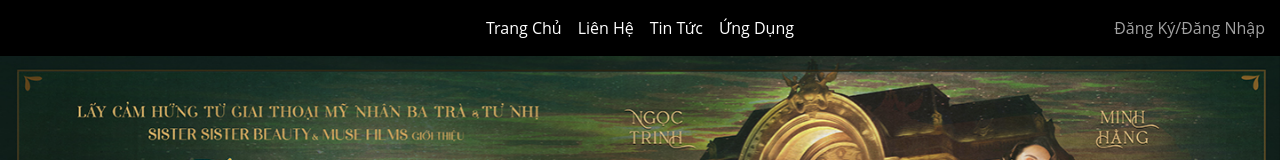
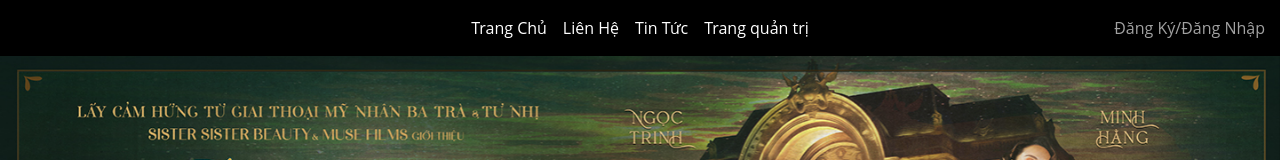
Before and after one commit to maianhtrung18/movieproject, a React (Create React App) app: page /home in a window 1280 px wide. Shown: the top 160 px of the page. Built offline with nearby package versions, Linux system fonts and the light colour scheme; no server answers.

Commit message:
edit header

```diff
--- a/src/components/Header.jsx
+++ b/src/components/Header.jsx
@@ -25,7 +25,7 @@ export default function Header() {
                             <NavLink className="nav-link" to="#">Tin Tức</NavLink>
                         </li>
                         <li className="nav-item">
-                            <NavLink className="nav-link" to="#">Ứng Dụng</NavLink>
+                            <NavLink className="nav-link" to="/quanlyphim">Trang quản trị</NavLink>
                         </li>
 
                     </ul>
```
